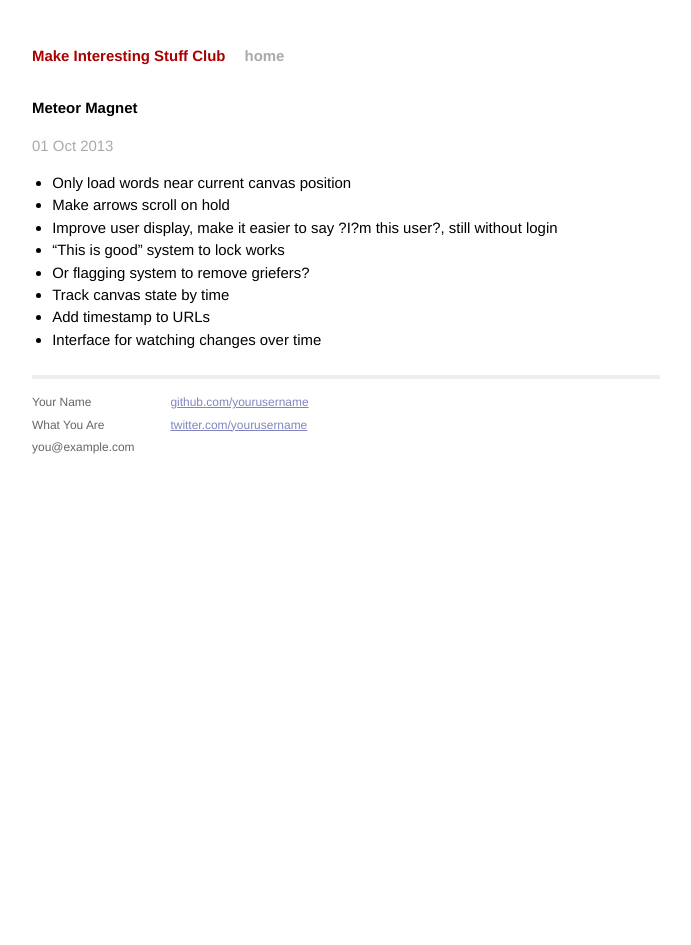
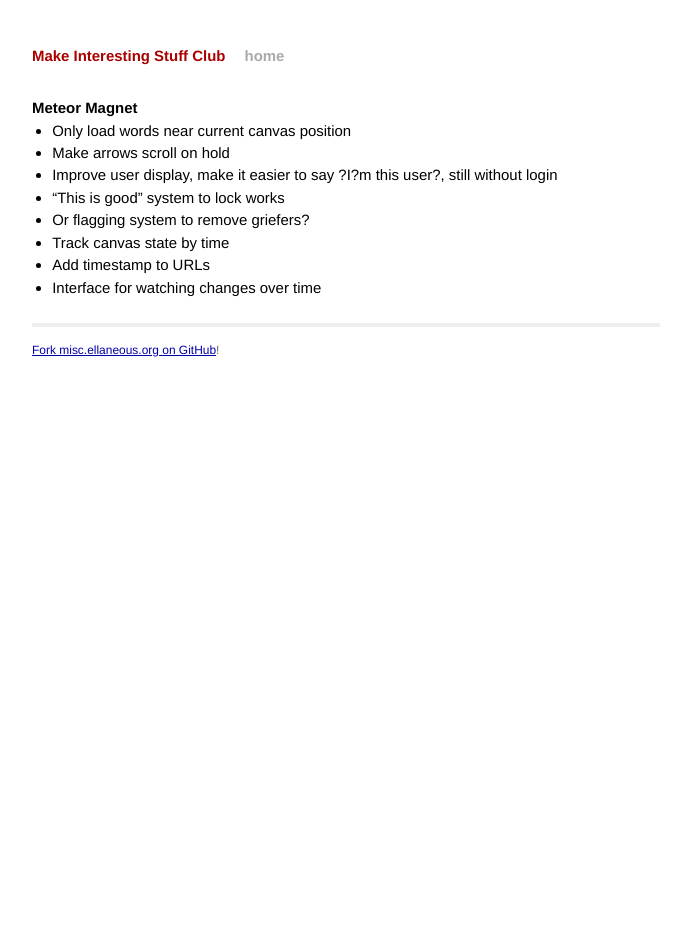
Before and after one commit to sreynen/misc, a Jekyll site: the page built from _posts/2013-10-01-meteor-magnet.markdown, in a window 1280 px wide. Shown: the whole page, without its empty margins (294-985 px from the left). Built offline with Jekyll 4.4.1, drawn with Linux system fonts in a browser that asks for light colours; Markdown is read by kramdown in place of the engine named in the settings.

Commit message:
Change posts to projects, remove unused stuff, add people list

```diff
--- a/_config.yml
+++ b/_config.yml
@@ -1,3 +1,6 @@
 name: Make Interesting Stuff Club
 markdown: redcarpet
 pygments: true
+permalink: /project/:title.html
+tag_page_layout: tag_page
+tag_page_dir: tag
--- a/_layouts/default.html
+++ b/_layouts/default.html
@@ -14,7 +14,6 @@
 
     </head>
     <body>
-
       <div class="site">
         <div class="header">
           <h1 class="title"><a href="/">{{ site.name }}</a></h1>
@@ -24,21 +23,8 @@
         {{ content }}
 
         <div class="footer">
-            <div class="contact">
-              <p>
-                Your Name<br />
-                What You Are<br />
-                you@example.com
-              </p>
-            </div>
-            <div class="contact">
-              <p>
-                <a href="https://github.com/yourusername">github.com/yourusername</a><br />
-                <a href="https://twitter.com/yourusername">twitter.com/yourusername</a><br />
-              </p>
+          <p><a href="https://github.com/sreynen/misc">Fork misc.ellaneous.org on GitHub</a>!</p>
         </div>
       </div>
-        </div>
-
     </body>
 </html>
--- a/_layouts/post.html
+++ b/_layouts/project.html
@@ -2,8 +2,8 @@
 layout: default
 ---
 <h2>{{ page.title }}</h2>
-<p class="meta">{{ page.date | date_to_string }}</p>
 
 <div class="post">
 {{ content }}
 </div>
+<div class="tags">{{ page.tags | array_to_sentence_string }}</div>
--- /dev/null
+++ b/_plugins/ext.rb
@@ -0,0 +1 @@
+require 'jekyll/tagging'
--- a/_posts/2013-10-01-meteor-magnet.markdown
+++ b/_posts/2013-10-01-meteor-magnet.markdown
@@ -1,8 +1,8 @@
 ---
-layout: post
+layout: project
 title:  "Meteor Magnet"
 date:   2013-10-01 19:50:15
-categories: meteor js
+categories: [meteor, js]
 ---
 
 * Only load words near current canvas position
```
Also changed, not shown: _layouts/tag_page.html (added, +13 -0 lines), index.html (+9 -2 lines). Lines whose indentation alone changed are shown as unchanged.
